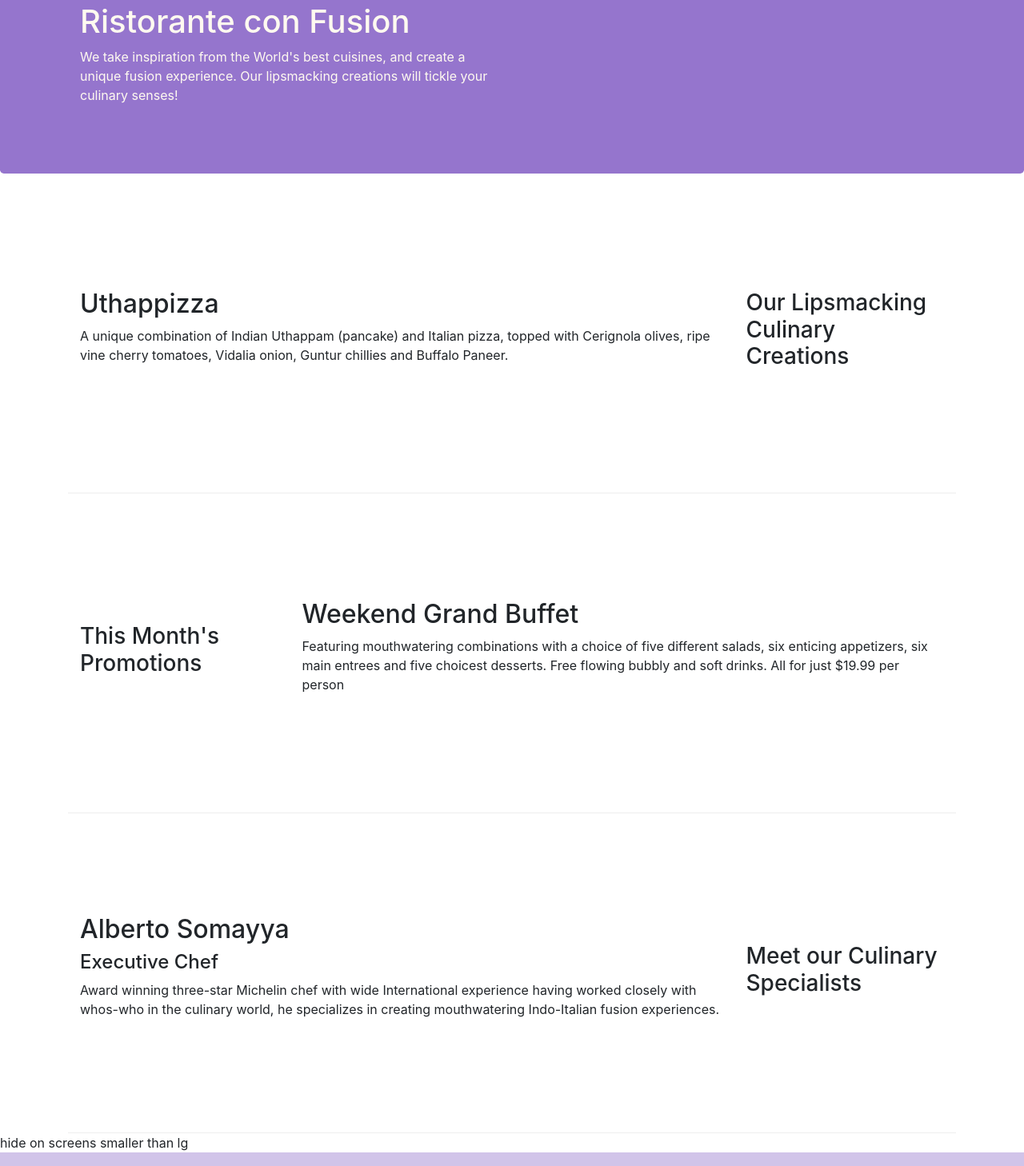
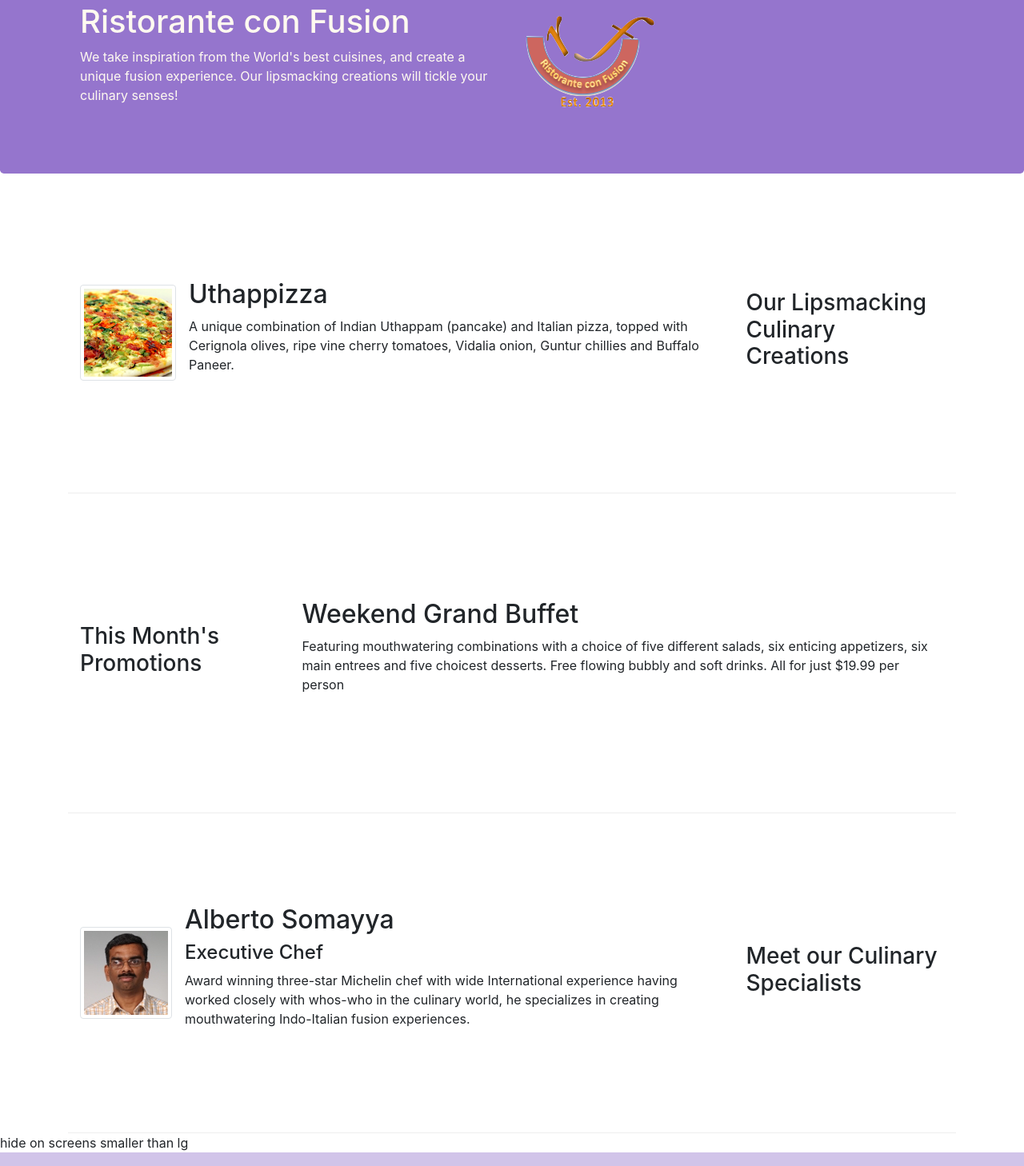
Before and after one commit to shivasrk12345/BootstrapRestaurantApplication, a website: page index.html in a window 1280 px wide. Shown: the part 67-1525 px from the top of the page at 80% size. Drawn offline with nearby package versions, Linux system fonts and the light colour scheme.

Commit message:
images and videos

```diff
--- a/index.html
+++ b/index.html
@@ -21,7 +21,7 @@
     <button class="navbar-toggler" type="button" data-toggle="collapse" data-target="#Navbar">
         <span class="navbar-toggler-icon"></span>
     </button>
-    <a class="navbar-brand" href="#">Ristorante confusion</a>
+    <a class="navbar-brand" href="#"><img src="img/logo.png" class="img-fluid" alt="" height="30" width="41"></a>
     <div class="collapse navbar-collapse" id="Navbar">
 
     <ul class="navbar-nav mr-auto">
@@ -42,7 +42,8 @@
                     <h1>Ristorante con Fusion</h1>
                     <p>We take inspiration from the World's best cuisines, and create a unique fusion experience. Our lipsmacking creations will tickle your culinary senses!</p>
                 </div>
-                <div class="col-12 col-sm">
+                <div class="col-12 col-sm align-self-center">
+                    <img src="img/logo.png" class="img-fluid" alt="">
                 </div>
             </div>
         </div>
@@ -54,8 +55,14 @@
                 <h3>Our Lipsmacking Culinary Creations</h3>
             </div>
             <div class="col-12 col-sm order-sm-first col-md">
-                <h2>Uthappizza</h2>
-                <p>A unique combination of Indian Uthappam (pancake) and Italian pizza, topped with Cerignola olives, ripe vine cherry tomatoes, Vidalia onion, Guntur chillies and Buffalo Paneer.</p>
+                <div class="media">
+                    <img class="d-flex mr-3 img-thumbnail align-self-center"
+                        src="img/uthappizza.png" alt="Uthappizza">
+                    <div class="media-body">
+                        <h2 class="mt-0">Uthappizza</h2>
+                        <p class="d-none d-sm-block">A unique combination of Indian Uthappam (pancake) and Italian pizza, topped with Cerignola olives, ripe vine cherry tomatoes, Vidalia onion, Guntur chillies and Buffalo Paneer.</p>
+                    </div>
+                </div>
             </div>
         </div>
 
@@ -75,9 +82,13 @@
                 <h3>Meet our Culinary Specialists</h3>
             </div>
             <div class="col-12 col-sm order-sm-first col-md">
-                <h2>Alberto Somayya</h2>
-                <h4>Executive Chef</h4>
-                <p>Award winning three-star Michelin chef with wide International experience having worked closely with whos-who in the culinary world, he specializes in creating mouthwatering Indo-Italian fusion experiences. </p>
+                <div class="media">
+                    <img src="img/alberto.png" alt="Alberto Somayya" class="d-flex mr-3 img-thumbnail align-self-center" >
+                    <div class="media-body"><h2>Alberto Somayya</h2>
+                        <h4 class="mt-0">Executive Chef</h4>
+                        <p class="d-none d-sm-block">Award winning three-star Michelin chef with wide International experience having worked closely with whos-who in the culinary world, he specializes in creating mouthwatering Indo-Italian fusion experiences. </p>
+                    </div>
+                </div>
             </div>
         </div>
     </div>
```
Also changed, not shown: aboutus.html (+1 -1 lines), contactus.html (+1 -1 lines), img/alberto.png (added), img/buffet.png (added), img/logo.png (added), img/uthappizza.png (added), 1 other file.
